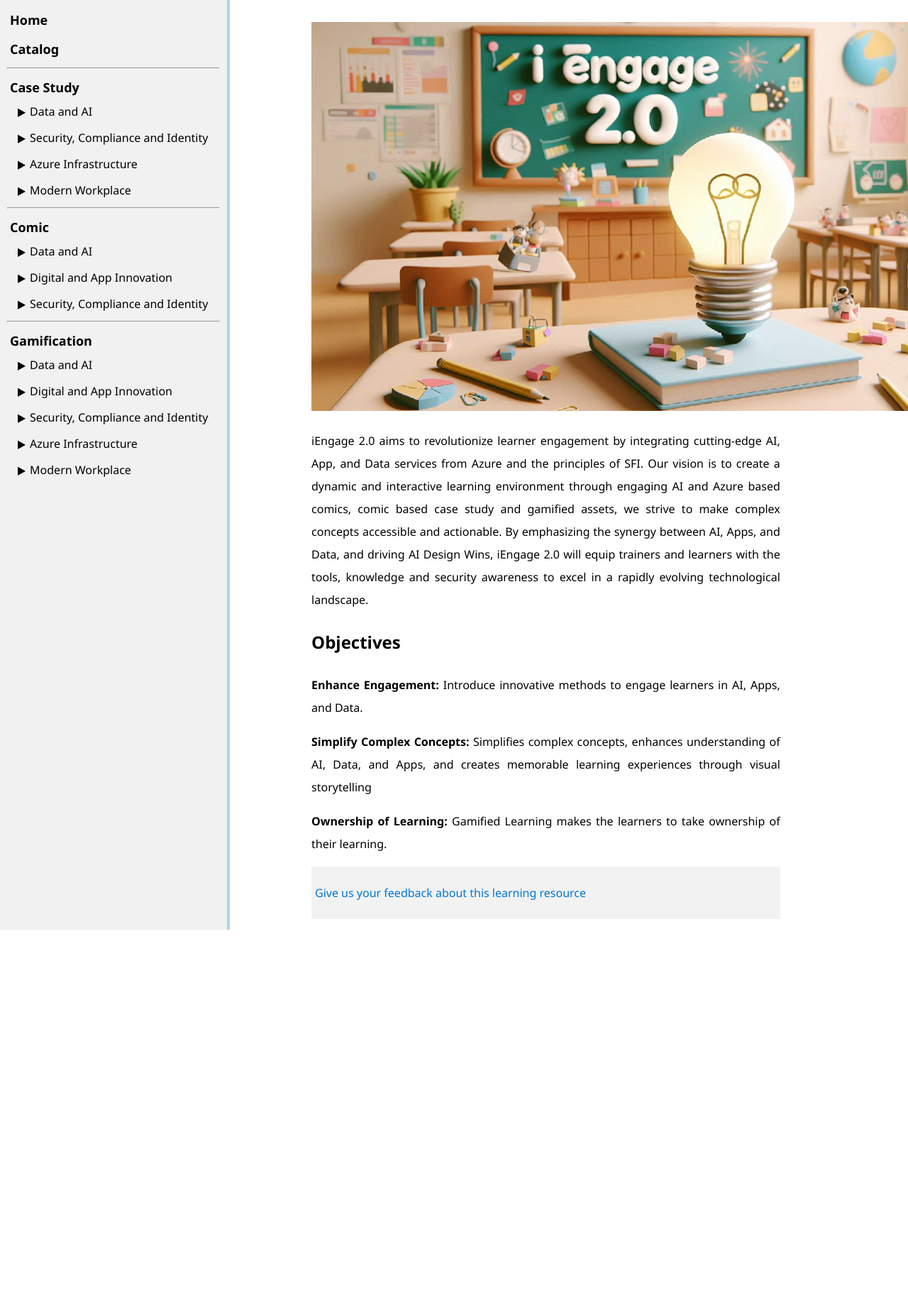
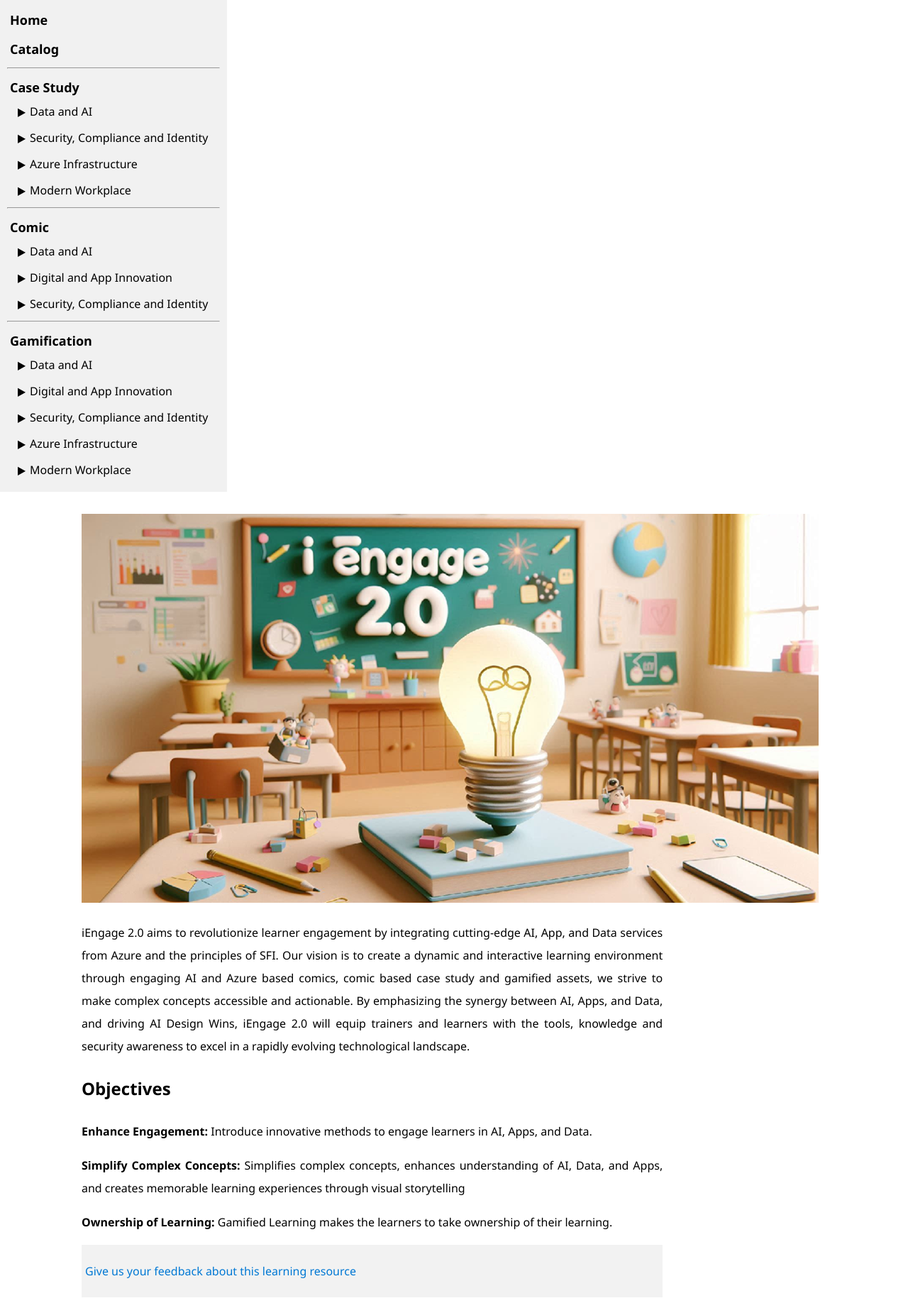
Before and after one commit to ningweinw/iengage, a Jekyll site: the page built from index.markdown, in a window 1280 px wide. Shown: the whole page at 71% size. Built offline with Jekyll 4.4.1, drawn with Linux system fonts in a browser that asks for light colours; before the commit the page ends 1310 px from its top, so only the background shows below that.

Commit message:
Update style.css

```diff
--- a/assets/css/style.css
+++ b/assets/css/style.css
@@ -7,10 +7,6 @@
 
 }
 
-.container {
-    display: flex;
-    width: 100%;
-}
 #leftDiv {
     width: 300px;
     background-color: #f1f1f1;
@@ -34,7 +30,7 @@
     text-align: justify; /* Center the text */
 }
 .divider {
-    width: 5px;
+    width: 1px;
     background-color: lightblue;
 }
 ul {
```
